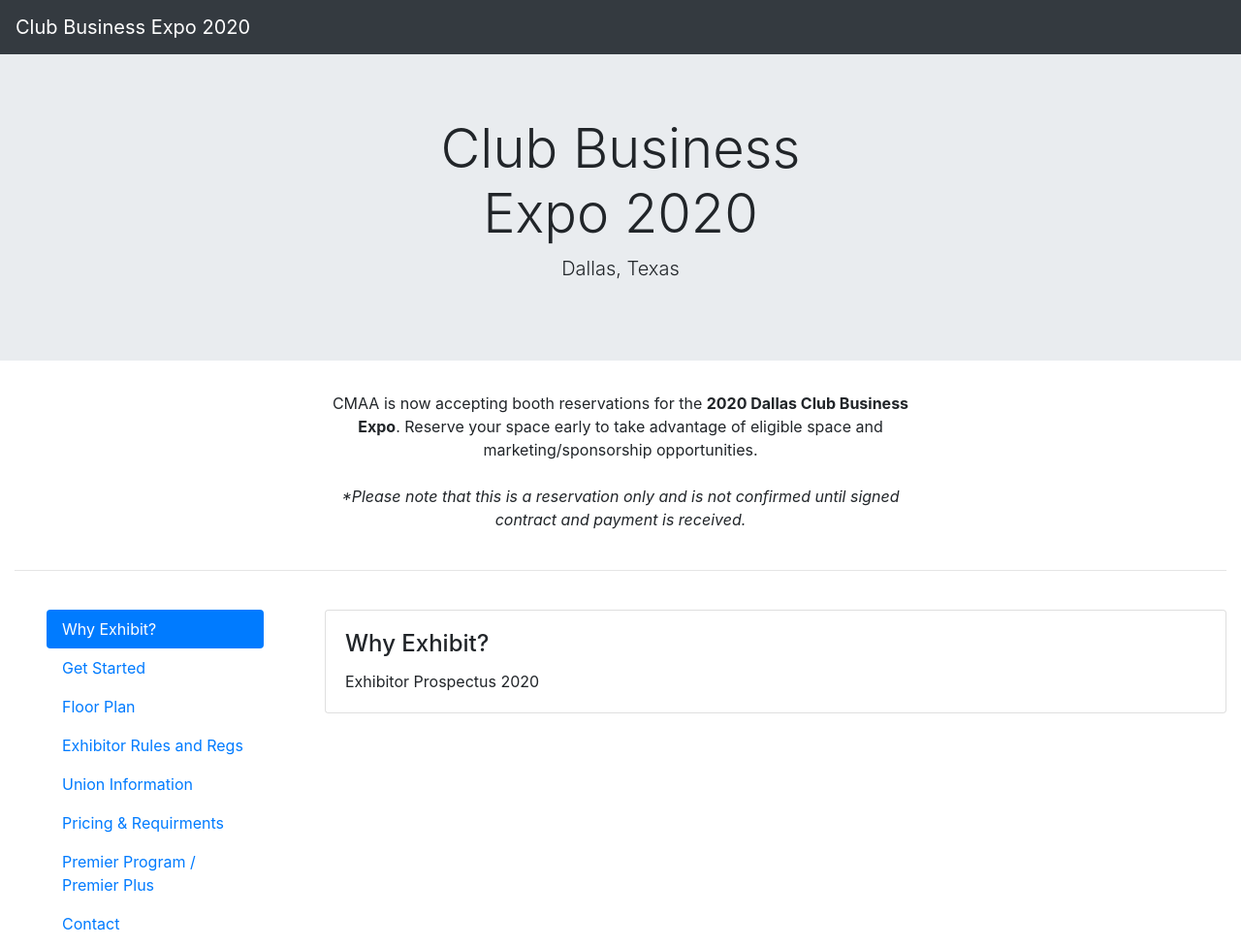
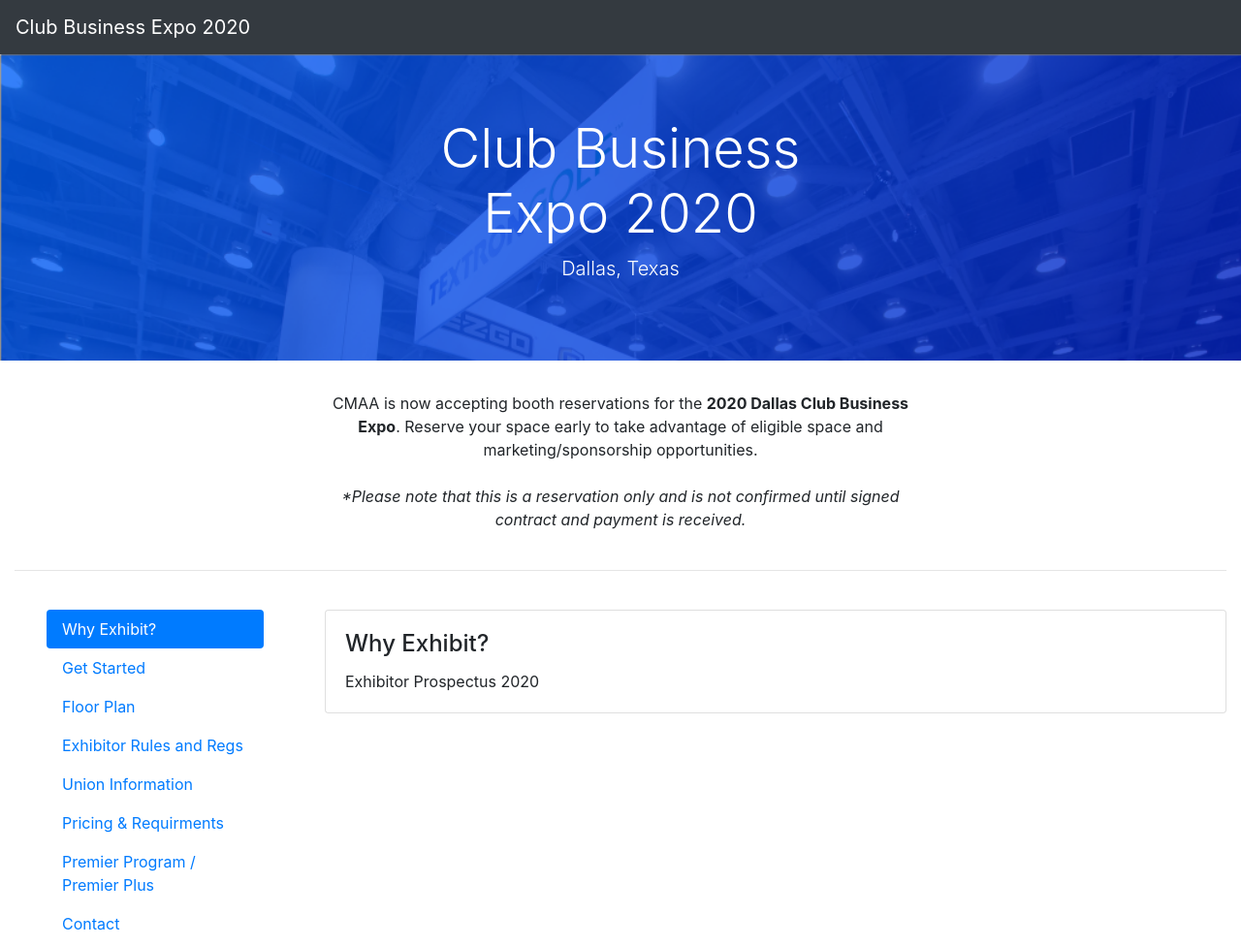
Before and after one commit to willflourance/expo-2020, a website: page prototype/index.html in a window 1280 px wide. Shown: the top 976 px of the page at 97% size. Drawn offline with nearby package versions, Linux system fonts and the light colour scheme.

Commit message:
Various style changes
- Added img directory
- added stylesheet directory and custom style.css
- made image background for the header
- changed text color in header to white for contrast

```diff
--- /dev/null
+++ b/prototype/css/style.css
@@ -0,0 +1,8 @@
+.hero{
+  background-image: url(../assets/img/header-img.png);
+  background-repeat: no-repeat;
+  background-size: cover;
+  background-attachment: fixed;
+
+  color: white;
+}
--- a/prototype/index.html
+++ b/prototype/index.html
@@ -8,6 +8,7 @@
 
 <!-- Bootstrap -->
 <link href="https://stackpath.bootstrapcdn.com/bootstrap/4.1.3/css/bootstrap.min.css" rel="stylesheet" integrity="sha384-MCw98/SFnGE8fJT3GXwEOngsV7Zt27NXFoaoApmYm81iuXoPkFOJwJ8ERdknLPMO" crossorigin="anonymous">
+<link href="css/style.css" rel="stylesheet"/>
 </head>
 <body>
 <nav class="navbar navbar-expand-lg navbar-dark bg-dark"> <a class="navbar-brand" href="#">Club Business Expo 2020</a>
@@ -29,7 +30,7 @@
     </form>-->
   </div>
 </nav>
-<div class="jumbotron jumbotron-fluid text-center">
+<div class="jumbotron jumbotron-fluid text-center hero">
   <h1 class="display-4">Club Business <br>
     Expo 2020</h1>
   <p class="lead">Dallas, Texas</p>
```
Also changed, not shown: prototype/assets/img/header-img.png (added).
